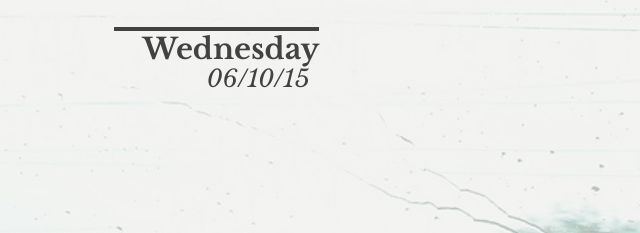
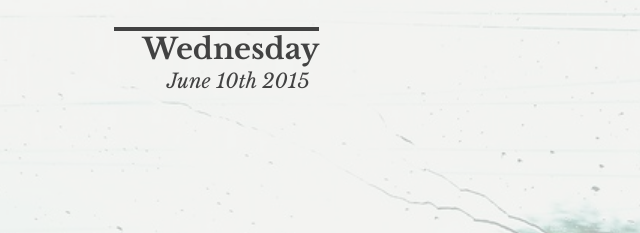
Before and after one commit to peetzweg/diarydash-deprecated, a plain HTML site: page index.html in a window 1280 px wide. Shown: the top 233 px of the page, 101-741 px from the left. Drawn offline with nearby package versions, Linux system fonts and the light colour scheme.

Commit message:
perfected heading and subheading offset to share baseline with text

```diff
--- a/css/diarydash.css
+++ b/css/diarydash.css
@@ -71,10 +71,10 @@ a:hover {
 }
 
 .subheading {
-	font-size: 1.2em;
+	font-size: 1em;
 	font-style: italic;
 	font-weight: 400;
-	margin-top: -8px;
+	margin-top: -2px;
 }
 
 .title {
--- a/js/dd.js
+++ b/js/dd.js
@@ -32,7 +32,7 @@ function pimpTextArea(){
 
 function setHeading(){
   $('#day').text(moment().format('dddd'));
-  $('#date').text(moment().format('MM/DD/YY'));
+  $('#date').text(moment().format('MMMM Do YYYY'));
 }
 
 function startDownload(){
```
